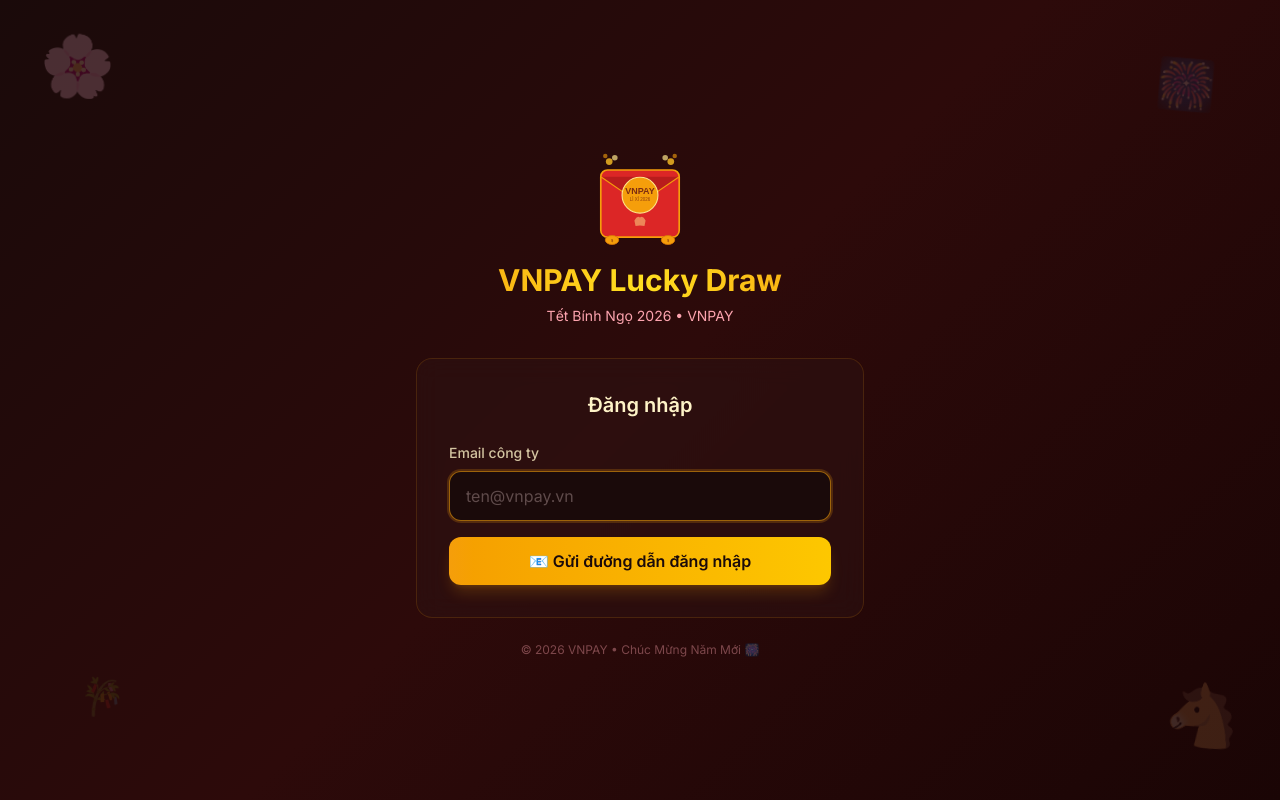
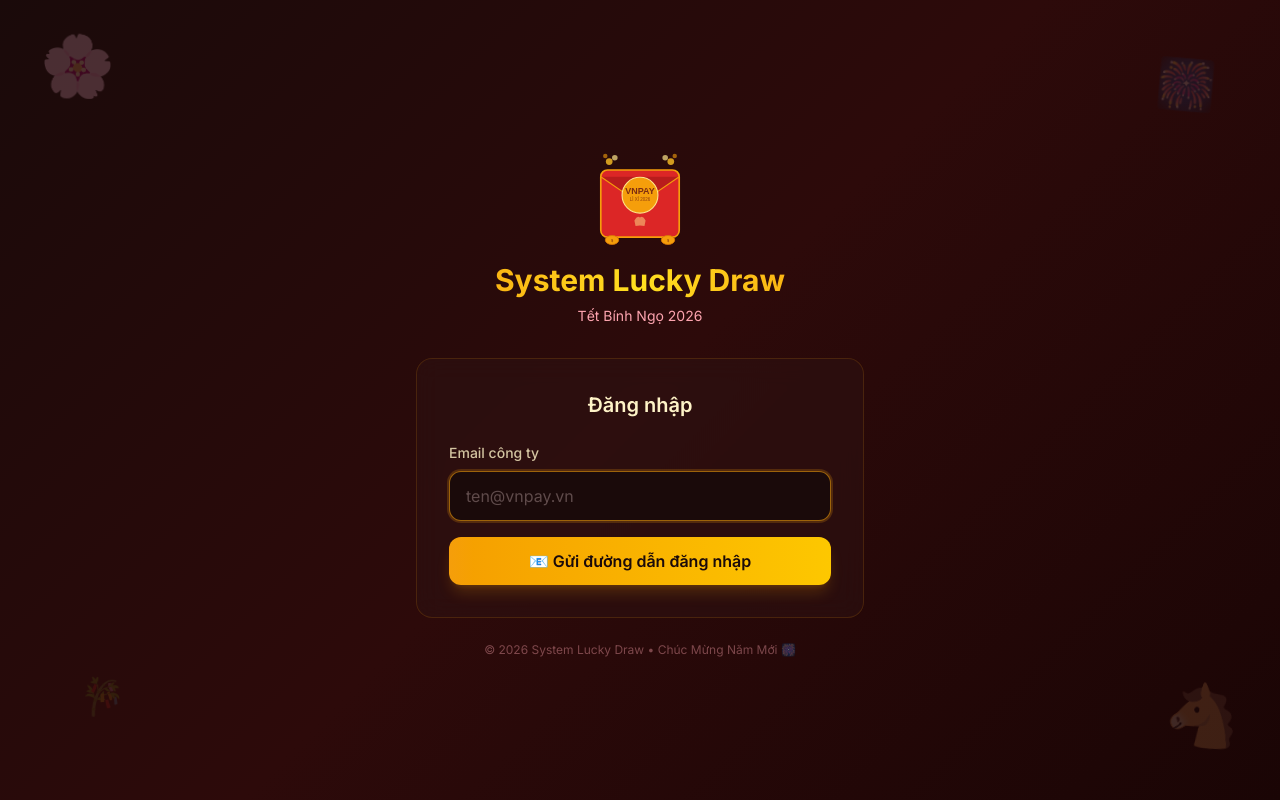
Before and after one commit to nmhieu301/luckydraw-web, a React (Vite) app: page / in a window 1280 px wide. Built offline with nearby package versions, Linux system fonts and the light colour scheme; no server answers.

Commit message:
rebrand: VNPAY Lucky Draw -> System Lucky Draw

```diff
--- a/src/App.jsx
+++ b/src/App.jsx
@@ -11,7 +11,7 @@
     return (
       <div className="min-h-screen flex items-center justify-center">
         <div className="text-center animate-fade-in-up">
-          <img src="/vnpay-logo.svg" alt="VNPAY" className="w-20 h-20 mx-auto mb-4 animate-float" />
+          <img src="/vnpay-logo.svg" alt="System" className="w-20 h-20 mx-auto mb-4 animate-float" />
           <h1 className="text-2xl font-bold text-tet-gold font-[var(--font-display)]">
             Lì Xì Lucky Draw
           </h1>
--- a/src/components/AppLayout.jsx
+++ b/src/components/AppLayout.jsx
@@ -32,9 +32,9 @@
             <header className="sticky top-0 z-40 border-b border-tet-gold/10 bg-surface/80 backdrop-blur-xl">
                 <div className="max-w-2xl mx-auto px-4 py-3 flex items-center justify-between">
                     <div className="flex items-center gap-2">
-                        <img src="/vnpay-logo.svg" alt="VNPAY" className="w-9 h-9" />
+                        <img src="/vnpay-logo.svg" alt="System" className="w-9 h-9" />
                         <div>
-                            <h1 className="text-sm font-bold text-tet-gold font-[var(--font-display)]">Lucky Draw</h1>
+                            <h1 className="text-sm font-bold text-tet-gold font-[var(--font-display)]">System Lucky Draw</h1>
                             <p className="text-xs text-tet-pink/40">Tết 2026</p>
                         </div>
                     </div>
--- a/src/pages/LoginPage.jsx
+++ b/src/pages/LoginPage.jsx
@@ -96,11 +96,11 @@
             <div className="w-full max-w-md">
                 {/* Logo area */}
                 <div className="text-center mb-8 animate-fade-in-up">
-                    <img src="/vnpay-logo.svg" alt="VNPAY Lucky Draw" className="w-28 h-28 mx-auto mb-2" />
+                    <img src="/vnpay-logo.svg" alt="System Lucky Draw" className="w-28 h-28 mx-auto mb-2" />
                     <h1 className="text-3xl font-bold font-[var(--font-display)] bg-gradient-to-r from-tet-gold via-yellow-300 to-tet-gold bg-clip-text text-transparent">
-                        VNPAY Lucky Draw
+                        System Lucky Draw
                     </h1>
-                    <p className="text-tet-pink mt-2 text-sm">Tết Bính Ngọ 2026 • VNPAY</p>
+                    <p className="text-tet-pink mt-2 text-sm">Tết Bính Ngọ 2026</p>
                 </div>
 
                 {/* Login card */}
@@ -198,7 +198,7 @@
                 </div>
 
                 <p className="text-center text-xs text-tet-pink/40 mt-6">
-                    © 2026 VNPAY • Chúc Mừng Năm Mới 🎆
+                    © 2026 System Lucky Draw • Chúc Mừng Năm Mới 🎆
                 </p>
             </div>
         </div>
--- a/src/pages/LuckyDrawPage.jsx
+++ b/src/pages/LuckyDrawPage.jsx
@@ -166,7 +166,7 @@
             {/* Lucky Envelope */}
             <div className="lucky-envelope p-6 mb-6 animate-fade-in-up" style={{ animationDelay: '0.1s' }}>
                 <div className="text-center relative z-10">
-                    <img src="/vnpay-logo.svg" alt="VNPAY" className="w-16 h-16 mx-auto mb-3" />
+                    <img src="/vnpay-logo.svg" alt="System" className="w-16 h-16 mx-auto mb-3" />
                     <h3 className="text-xl font-bold text-tet-gold-light mb-1 font-[var(--font-display)]">
                         Lì Xì May Mắn
                     </h3>
@@ -192,7 +192,7 @@
                         </div>
                     ) : !todayResult && (
                         <div className="mb-5 mx-auto max-w-xs py-6">
-                            <img src="/vnpay-logo.svg" alt="VNPAY Lì Xì" className="w-24 h-24 mx-auto animate-float mb-3" />
+                            <img src="/vnpay-logo.svg" alt="Lì Xì" className="w-24 h-24 mx-auto animate-float mb-3" />
                             <p className="text-tet-gold/70 text-sm font-medium">Bấm nút bên dưới để mở lì xì!</p>
                             <div className="flex justify-center gap-3 mt-3">
                                 <span className="text-sm opacity-60 animate-float text-tet-gold" style={{ animationDelay: '0s' }}>✨</span>
```
